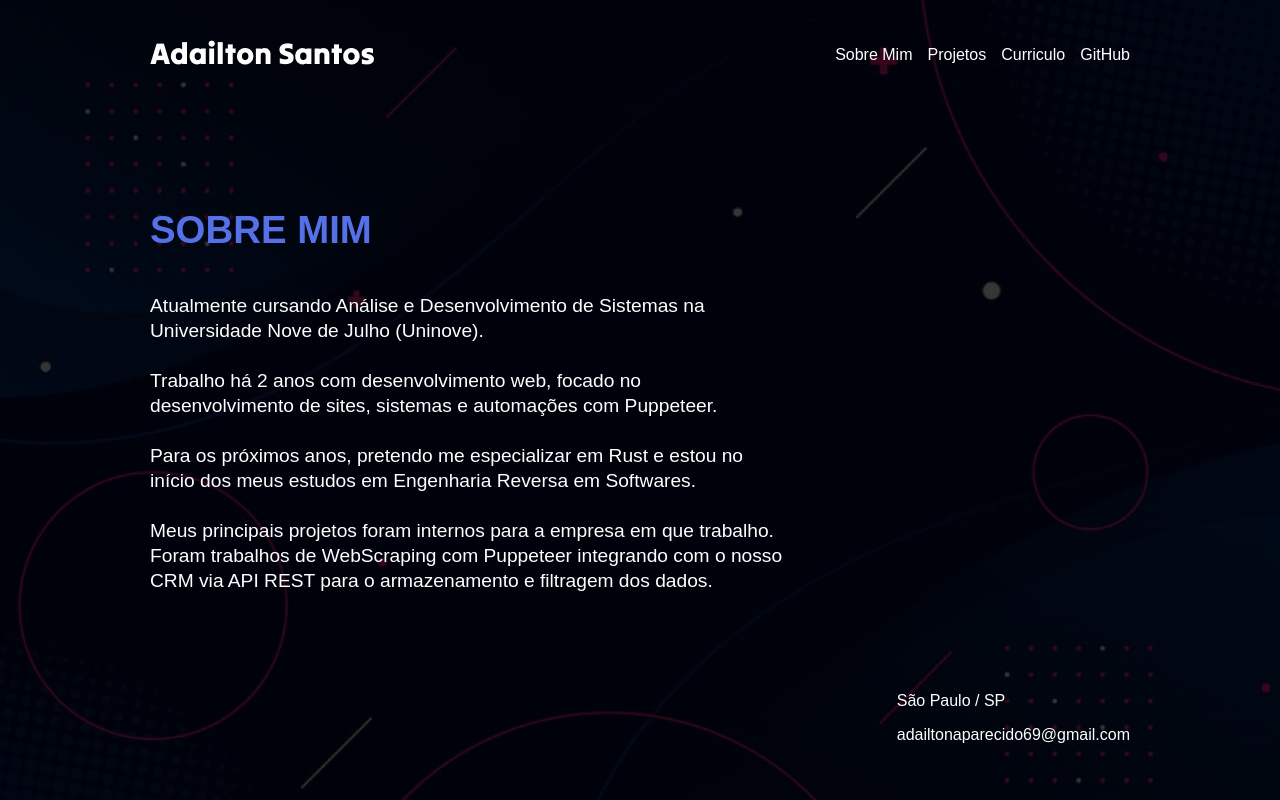
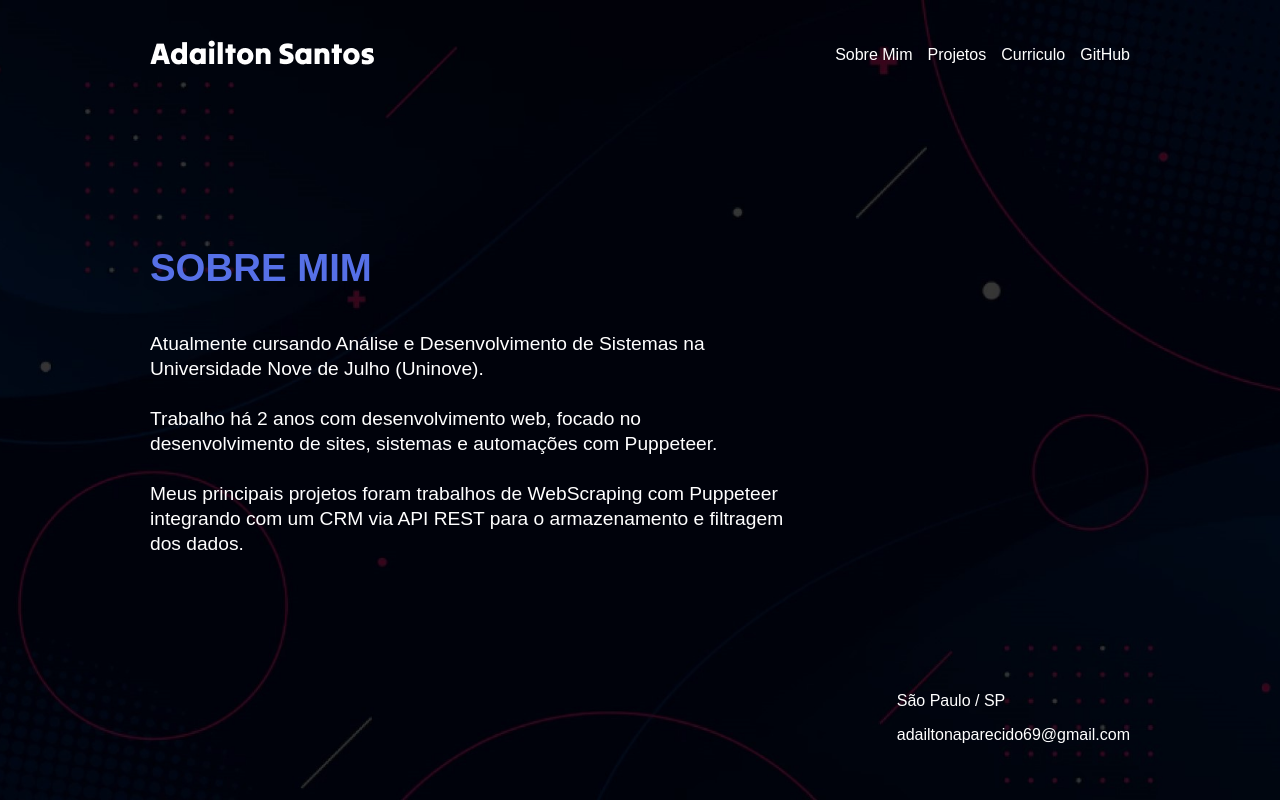
Before and after one commit to AdailtonSantos/portfolio, a Vue app: page /sobre in a window 1280 px wide. Built offline with nearby package versions, Linux system fonts and the light colour scheme; a web font is replaced by a local one.

Commit message:
Fix: Altera texto sobre mim

```diff
--- a/src/views/SobreView.vue
+++ b/src/views/SobreView.vue
@@ -8,11 +8,8 @@
           Trabalho há 2 anos com desenvolvimento web, focado no desenvolvimento de sites, sistemas e automações com
           Puppeteer. <br><br>
 
-          Para os próximos anos, pretendo me especializar em Rust e estou no início dos meus estudos em Engenharia Reversa
-          em Softwares. <br><br>
-
-          Meus principais projetos foram internos para a empresa em que trabalho. Foram trabalhos de WebScraping com Puppeteer
-          integrando com o nosso CRM via API REST para o armazenamento e filtragem dos dados.</p>
+          Meus principais projetos foram trabalhos de WebScraping com Puppeteer
+          integrando com um CRM via API REST para o armazenamento e filtragem dos dados.</p>
       </section>
       <div class="info">
         <p>São Paulo / SP</p>
```
